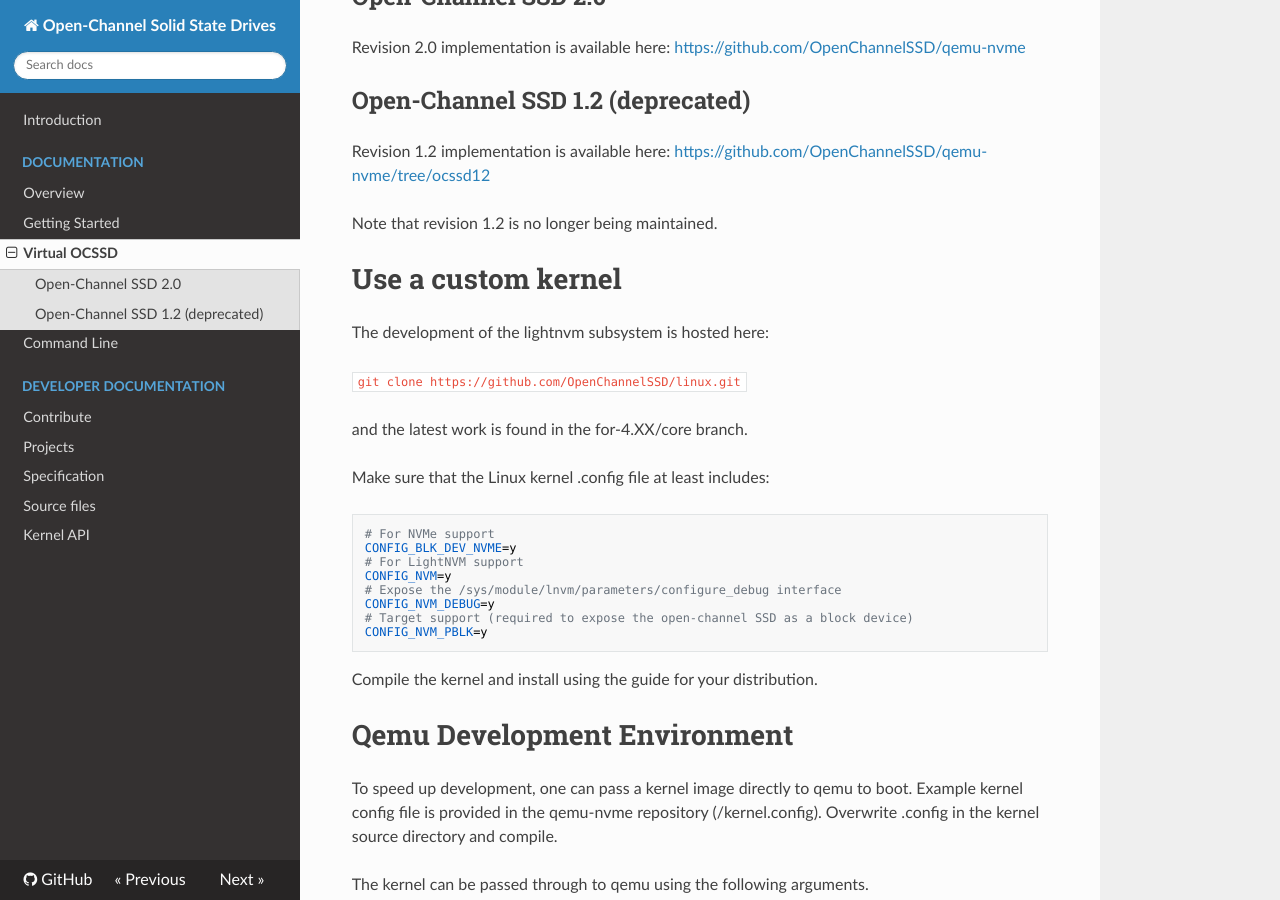
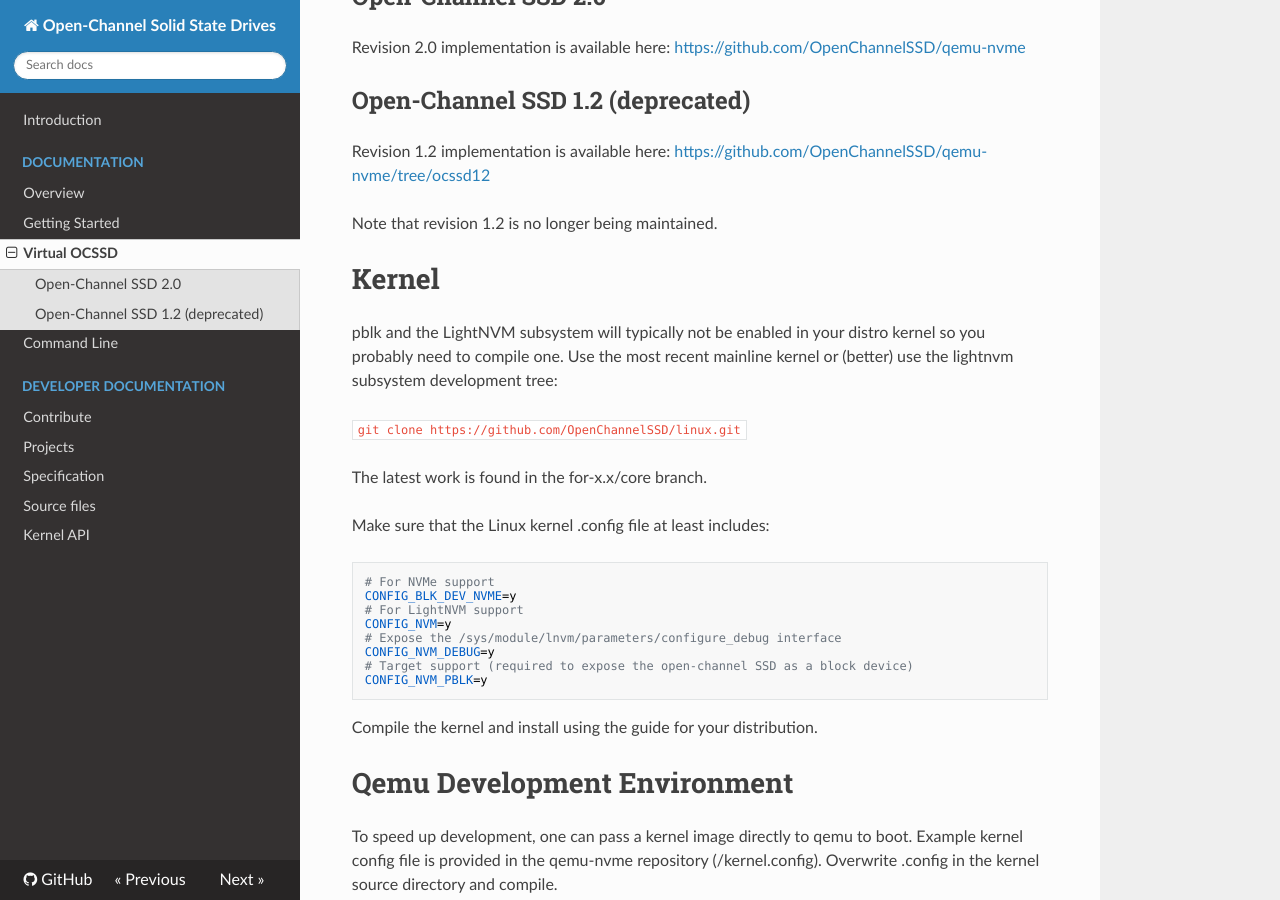
Before and after one commit to OpenChannelSSD/documentation, an MkDocs documentation site: the page built from docs/qemu.md, in a window 1280 px wide and 900 px high, scrolled down 324 px. Built offline with MkDocs 1.6.1, drawn with Linux system fonts in a browser that asks for light colours; nearby versions of some CDN libraries; old or Windows-style settings are respelled for this version of MkDocs.

Commit message:
qemu: better description of kernel requirements

```diff
--- a/docs/qemu.md
+++ b/docs/qemu.md
@@ -14,13 +14,13 @@ Revision 1.2 implementation is available here: [https://github.com/OpenChannelSS
 
 Note that revision 1.2 is no longer being maintained.
 
-# Use a custom kernel
+# Kernel
 
-The development of the lightnvm subsystem is hosted here:
+pblk and the LightNVM subsystem will typically not be enabled in your distro kernel so you probably need to compile one. Use the most recent mainline kernel or (better) use the lightnvm subsystem development tree:
 
    `git clone https://github.com/OpenChannelSSD/linux.git`
 
-and the latest work is found in the for-4.XX/core branch.
+The latest work is found in the for-x.x/core branch.
 
 Make sure that the Linux kernel .config file at least includes:
 
```
